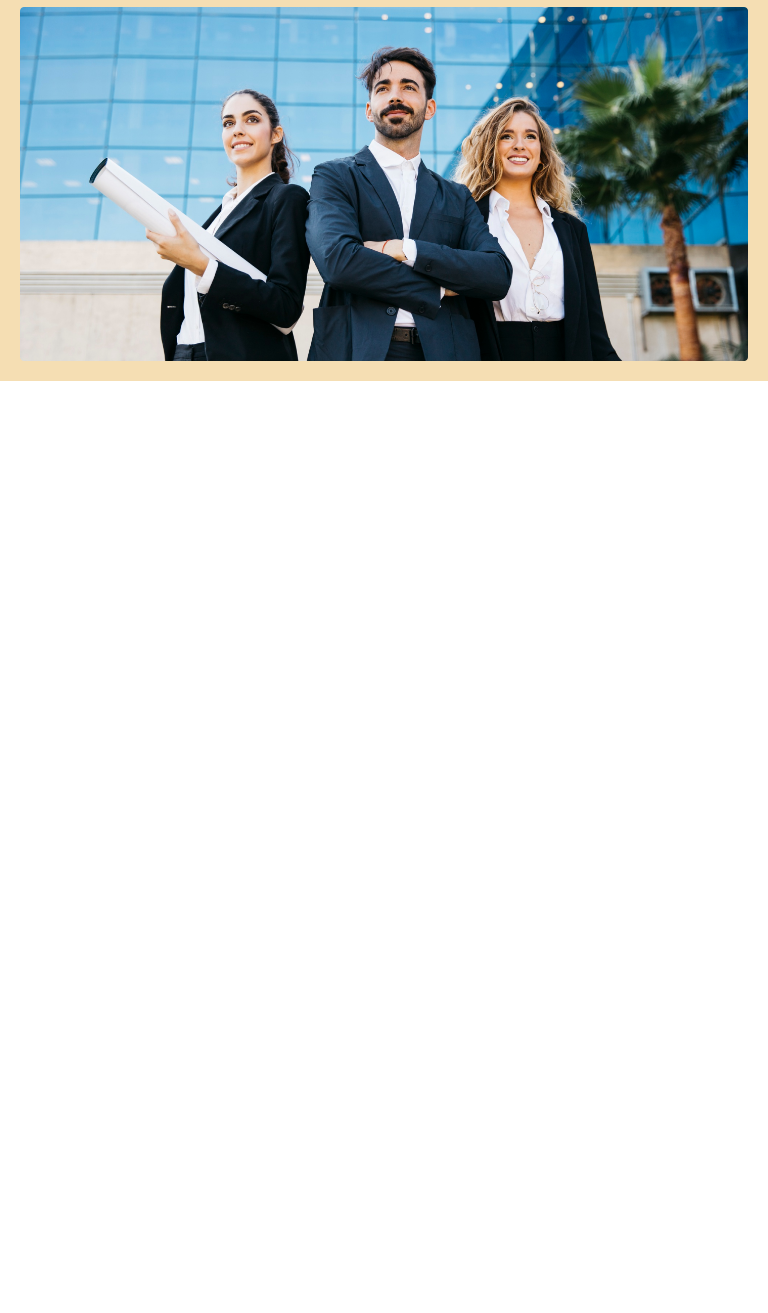
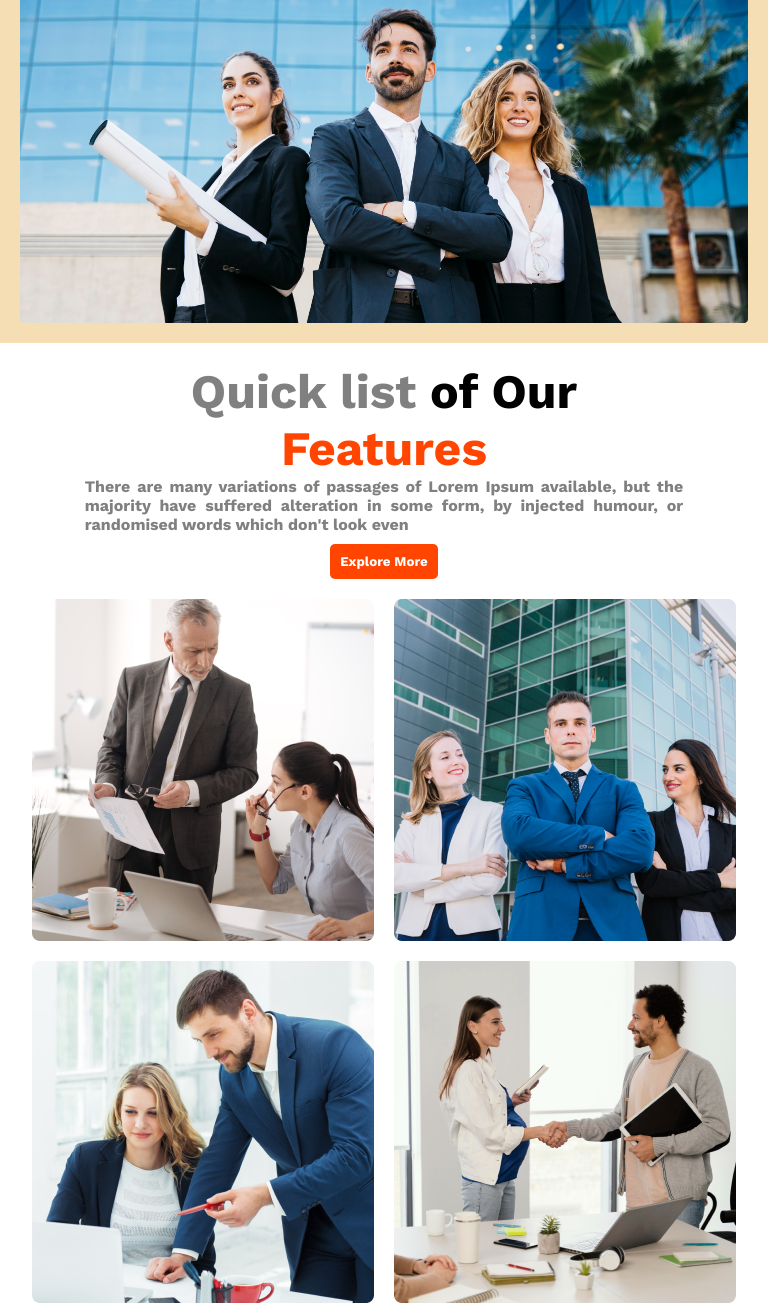
Before and after one commit to ninazmul/Architect, a plain HTML site: page index.html in a window 768 px wide. Shown: the part 344-1657 px from the top of the page. Before the commit the page ends 800 px from the top, so only its background shows below. Drawn offline with nearby package versions, Linux system fonts and the light colour scheme.

Commit message:
second main done

```diff
--- a/arc.css
+++ b/arc.css
@@ -26,7 +26,7 @@ ul{
     color: black;
 
 }
-.titlebar{
+.titlebar, .features{
     color: orangered;
 }
 .banner-c{
@@ -40,7 +40,7 @@ ul{
     color: black;
 }
 .banner-desc{
-    color: rgb(54, 54, 54);
+    color: gray;
 }
 .p-btn{
     padding: 10px;
@@ -56,6 +56,35 @@ ul{
     align-items: center;
     /* width: 600px; */
 
+}
+.main-f{
+    display: flex;
+    align-items: center;
+    /* margin-top: 50px; */
+    padding: 50px 10px;
+}
+.main-img{
+    display: grid;
+    grid-template-columns: repeat(2, 1fr);
+    gap: 20px;
+    border-radius: 20px;
+}
+.main-t{
+    text-align: left;
+    width: 80%;
+    padding: 50px;
+}
+.main-title{
+    font-size: 3em;
+}
+.quick-list{
+
+    color: gray;
+    /* font-weight: 300; */
+}
+.main-desc{
+    text-align: justify;
+    color: gray;
 }
 
 
@@ -74,6 +103,19 @@ ul{
     .banner-t{
         font-size: 3em;
     }
+    .main-f{
+        flex-direction: column-reverse;
+        padding: 10px;
+    }
+    .main-img{
+        grid-template-columns: repeat(1, 1fr);
+    }
+    .main-t{
+        text-align: center;
+        padding: 10px;
+        width: 100%;
+
+    }
 }
 
 /* medium device */
@@ -84,4 +126,19 @@ ul{
     nav{
         flex-direction: column;
         margin-bottom: 20px;
+    }
+    .banner-t{
+        font-size: 3em;
+    }
+    .main-f{
+        flex-direction: column-reverse;
+        padding: 10px;
+    }
+    .main-img{
+        grid-template-columns: repeat(2, 1fr);
+    }
+    .main-t{
+        text-align: center;
+        padding: 10px;
+        width: 80%;
 }
--- a/index.html
+++ b/index.html
@@ -32,7 +32,19 @@
         </div>
     </header>
     <main>
-
+        <section class="main-f">
+            <div class="main-img">
+                <img src="images/team1.png" alt="">
+                <img src="images/team2.png" alt="">
+                <img src="images/team3.png" alt="">
+                <img src="images/team4.png" alt="">
+            </div>
+            <div class="main-t">
+                <h1 class="main-title"> <span class="quick-list" >Quick list</span> of Our <span class="features">Features</span></h1>
+                <p class="main-desc">There are many variations of passages of Lorem Ipsum available, but the majority have suffered alteration in some form, by injected humour, or randomised words which don't look even</p>
+                <button class="p-btn">Explore More</button>
+            </div>
+        </section>
     </main>
     <footer>
 
```
